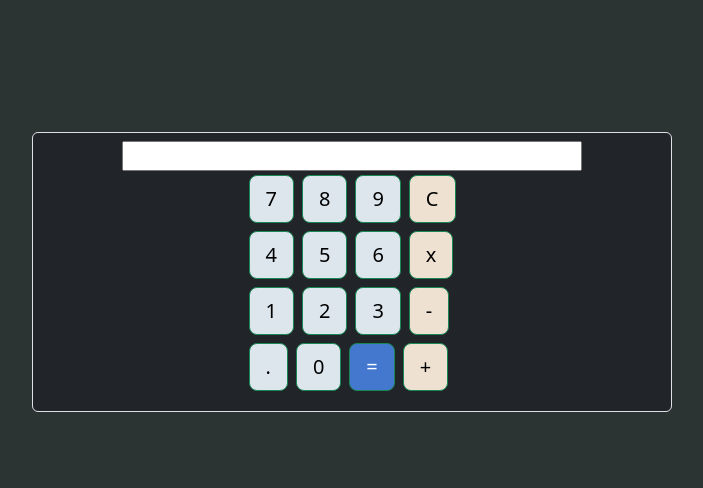
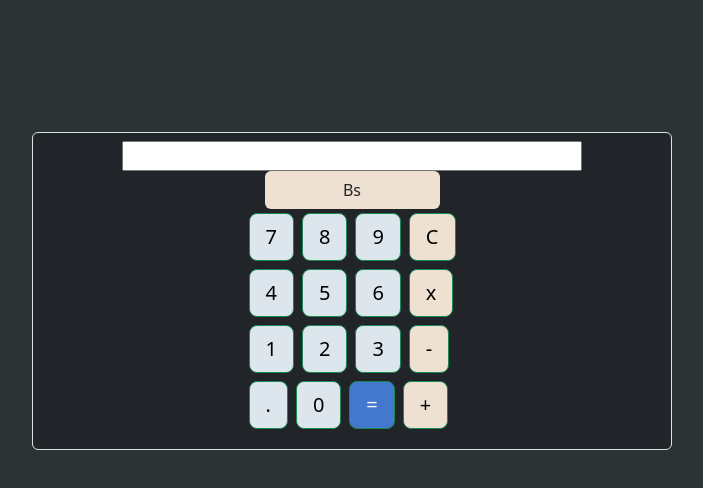
Before and after one commit to elmehdibk/Calculator, a plain HTML site: page index.html in a window 1280 px wide. Shown: the part 126-614 px from the top of the page, without its empty margins (288-991 px from the left). Drawn offline with nearby package versions, Linux system fonts and the light colour scheme; a web font is replaced by a local one.

Commit message:
create a function for backspace

```diff
--- a/index.html
+++ b/index.html
@@ -15,8 +15,13 @@
         <table class="">
             <thead>
                 <input class="w-75" style="font-family:'Calculator', sans-serif;" type="text" id="DisplayRes">
+                <div class="d-grid gap-2">
+                    <button class="btn " style="width:175px; background-color:#EFE1D1;" id="btn" onclick="backspace()">Bs</button>
+                </div>
             </thead>
             <tbody>
+
+
                     <tr>
                         <td class="btn btn-success btn-lg m-1" style="background-color:#DDE6ED; color:black;" onclick="calc('7')">7</td>
                         <td class="btn btn-success btn-lg m-1" style="background-color:#DDE6ED; color:black;" onclick="calc('8')">8</td>
--- a/js/script.js
+++ b/js/script.js
@@ -1,5 +1,5 @@
 const displayres=  document.querySelector('#DisplayRes')
-
+const btn=document.querySelector('#btn').innerHTML
 function calc(value) {
     displayres.value+=value
     if(value=='c'){
@@ -8,6 +8,11 @@ function calc(value) {
 
 }
 
+function backspace(){
+    const displayres= document.querySelector('#DisplayRes').value
+    document.querySelector('#DisplayRes').value=displayres.slice(0, -1)
+}
+
 function res(){
    let r= eval(displayres.value)
     displayres.value=r
```
